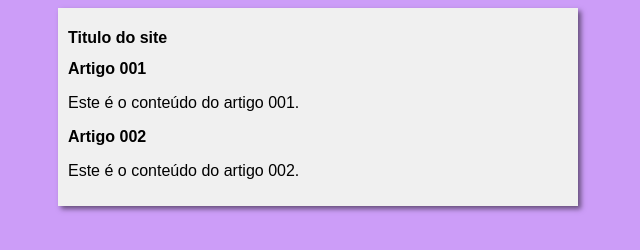
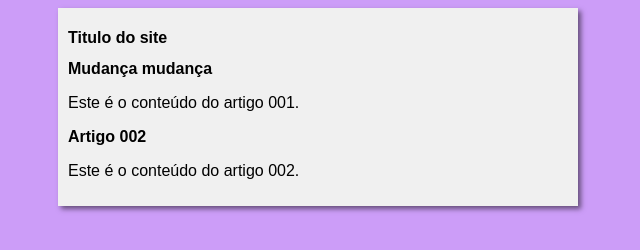
Before and after one commit to Gabrielle-Corteze/projeto-site, a plain HTML site: page index.html in a window 1280 px wide. Shown: the full height of the page, 322-962 px from the left. Drawn offline with Linux system fonts and the light colour scheme.

Commit message:
Update index.html

```diff
--- a/index.html
+++ b/index.html
@@ -12,7 +12,7 @@
             <h1>Titulo do site </h1>
         </header>
         <article>
-            <h2>Artigo 001</h2>
+            <h2>Mudança mudança </h2>
             <p>Este é o conteúdo do artigo 001.</p>
         </article>
         <article>
```
